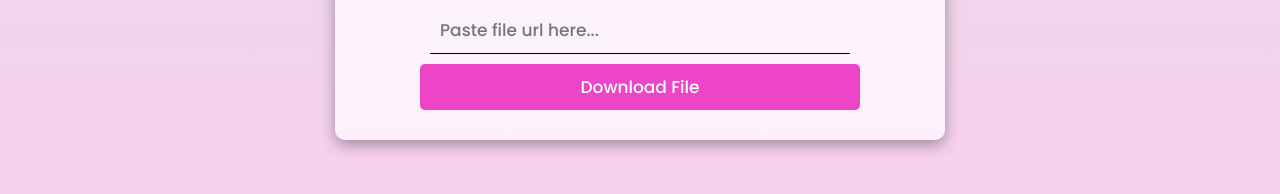
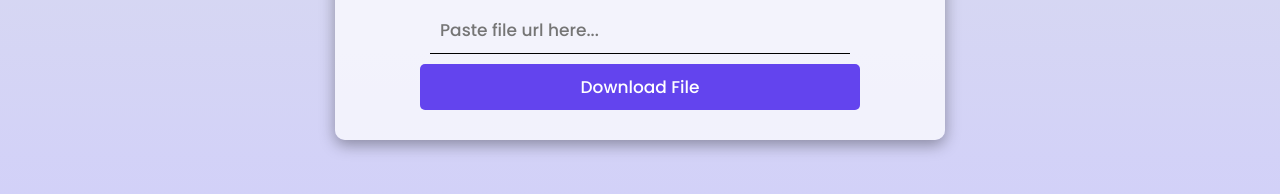
Before and after one commit to tankadai/downloader, a plain HTML site: page index.html in a window 1280 px wide. Shown: the part 396-590 px from the top of the page. Drawn offline with Linux system fonts and the light colour scheme.

Commit message:
Update style.css

```diff
--- a/style.css
+++ b/style.css
@@ -7,7 +7,7 @@
 }
 
 body {
-    background-image: linear-gradient(to top, #fdcbf1 0%, #fdcbf1 1%, #e6dee9 100%);
+    background-image: linear-gradient(to top, #cbd4fd 0%, #cecbfd 1%, #dee2e9 100%);
     background-repeat: no-repeat;
     background-attachment: fixed;
     background-size: cover;
@@ -56,6 +56,6 @@ form > button {
     border-radius: 5px;
     border: none;
     outline: none;
-    background-color: #ee44c7;
+    background-color: #6344ee;
     color: rgb(255, 255, 255);
 }
```
